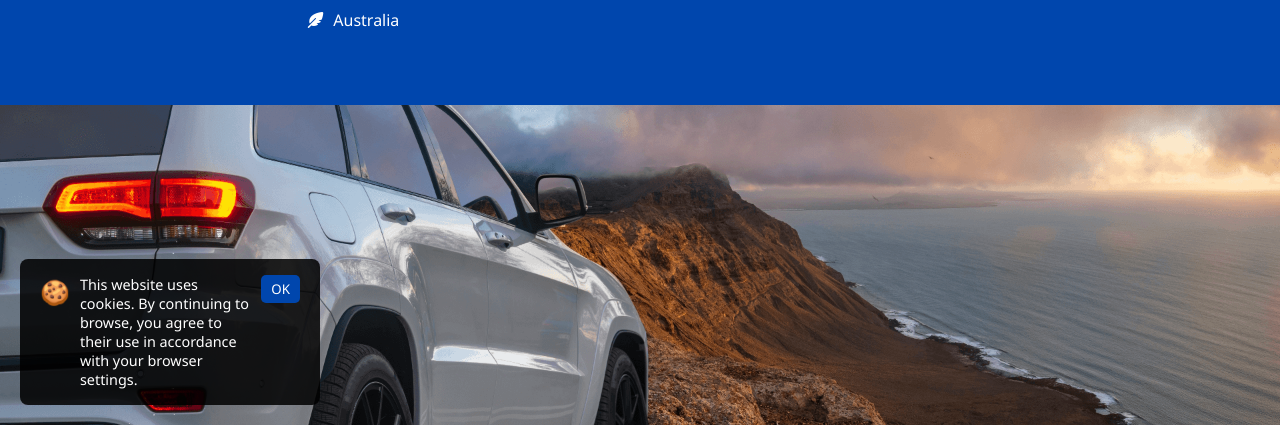
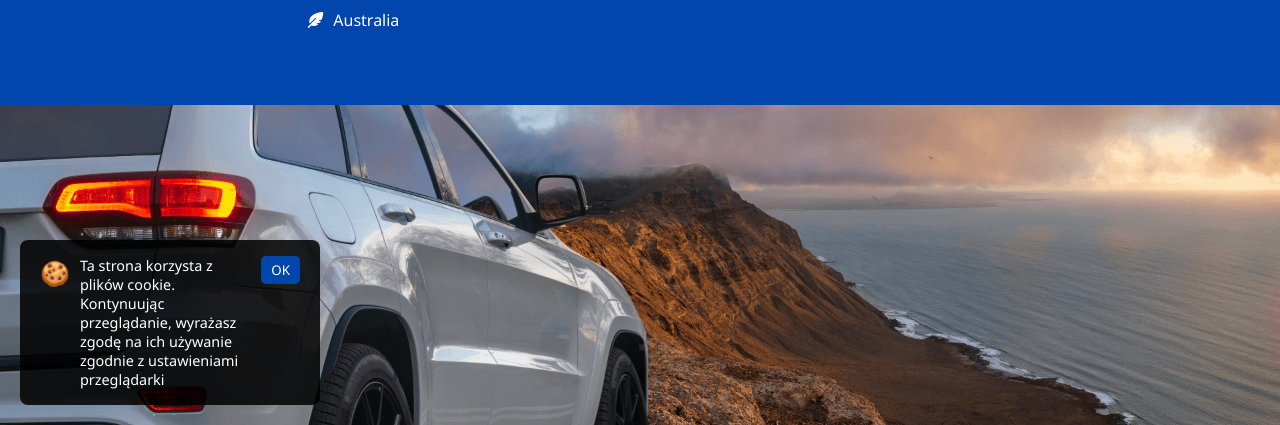
Before and after one commit to BozoRip69/udasie, a PHP site: page / in a window 1280 px wide. Shown: the part 375-800 px from the top of the page. Run offline with PHP 8.4, Linux system fonts and the light colour scheme.

Commit message:
poprawanapolski

```diff
--- a/index.html
+++ b/index.html
@@ -158,7 +158,7 @@
   <div class="cookie-banner" id="cookie-banner">
     <span class="cookie-icon">🍪</span>
     <div>
-      This website uses cookies. By continuing to browse, you agree to their use in accordance with your browser settings.
+      Ta strona korzysta z plików cookie. Kontynuując przeglądanie, wyrażasz zgodę na ich używanie zgodnie z ustawieniami przeglądarki
     </div>
     <button id="accept-cookies">OK</button>
   </div>
--- a/register.php
+++ b/register.php
@@ -1,5 +1,5 @@
 <?php
-$conn = new mysqli('localhost', 'root', '', 'users'); // dostosuj nazwę bazy
+$conn = new mysqli('192.168.13.106', 'remoteuser1', '', 'users'); // dostosuj nazwę bazy
 
 if ($conn->connect_error) {
     die("Błąd połączenia: " . $conn->connect_error);
```
